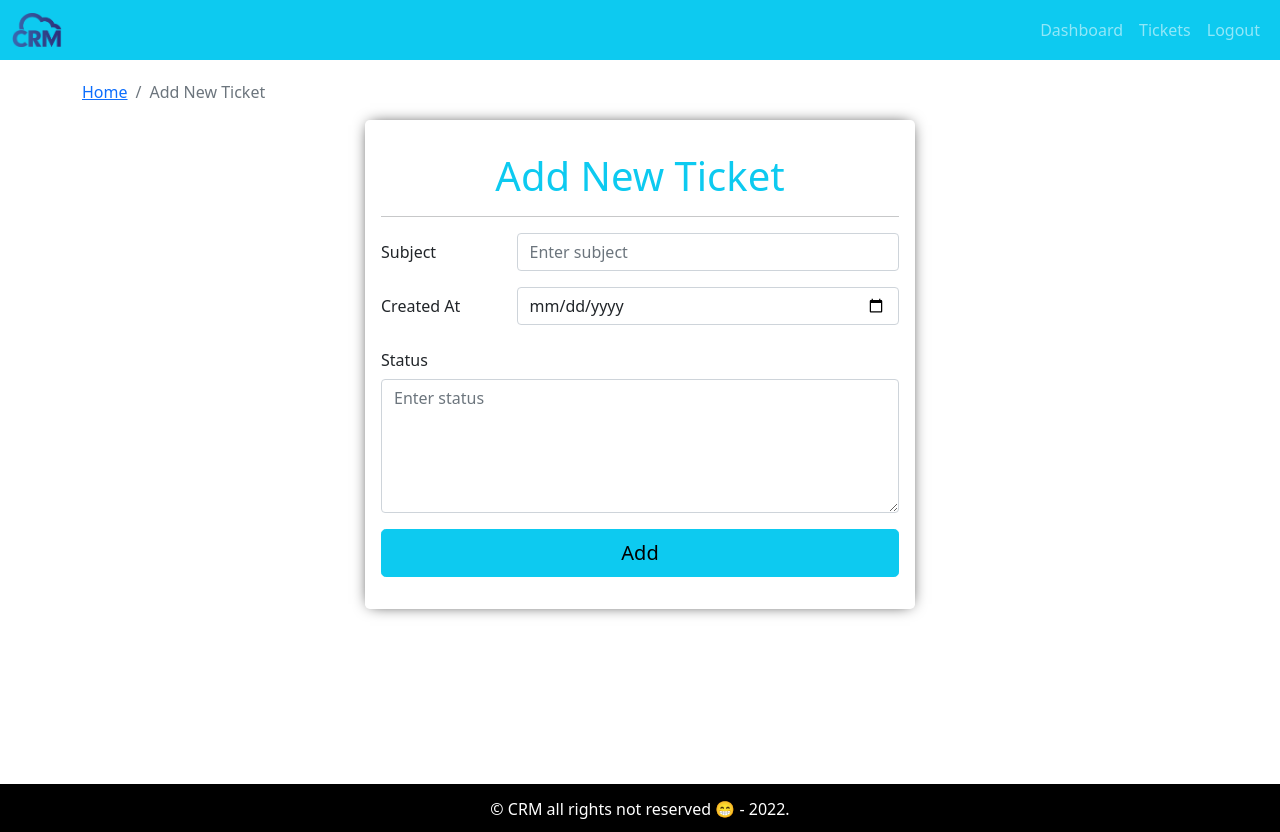
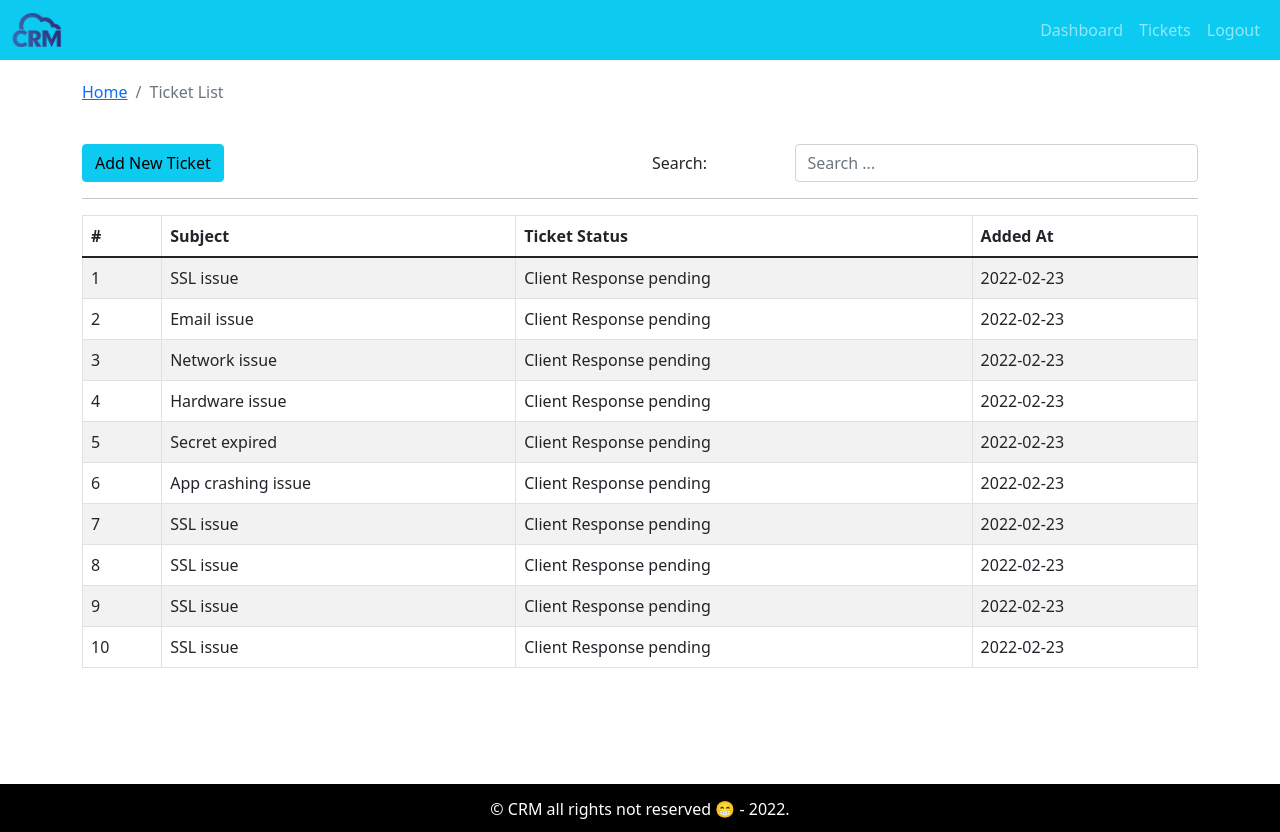
Before and after one commit to sushant1123/crm-frontend, a React (Create React App) app: page /tickets in a window 1280 px wide. Built offline with nearby package versions, Linux system fonts and the light colour scheme.

Commit message:
Create TicketList page. Add Search functionality in it.

```diff
--- a/src/App.js
+++ b/src/App.js
@@ -1,11 +1,18 @@
 import "./App.css";
 // import Entry from "./containers/entry/Entry";
 import DefaultLayout from "./layout/DefaultLayout";
+import AddTicket from "./containers/add-new-ticket/AddTicket";
+import Dashboard from "./containers/dashboard/Dashboard";
+import TicketList from "./containers/ticket-list/TicketList";
 
-function App(props) {
+function App() {
 	return (
 		<div className="App">
-			<DefaultLayout>{props.chidren}</DefaultLayout>
+			<DefaultLayout>
+				{/* <Dashboard /> */}
+				{/* <AddTicket /> */}
+				<TicketList />
+			</DefaultLayout>
 		</div>
 	);
 }
--- a/src/assets/data/dummy.tickets.json
+++ b/src/assets/data/dummy.tickets.json
@@ -7,31 +7,31 @@
 	},
 	{
 		"id": 2,
-		"subject": "SSL issue",
+		"subject": "Email issue",
 		"status": "Client Response pending",
 		"addedAt": "2022-02-23"
 	},
 	{
 		"id": 3,
-		"subject": "SSL issue",
+		"subject": "Network issue",
 		"status": "Client Response pending",
 		"addedAt": "2022-02-23"
 	},
 	{
 		"id": 4,
-		"subject": "SSL issue",
+		"subject": "Hardware issue",
 		"status": "Client Response pending",
 		"addedAt": "2022-02-23"
 	},
 	{
 		"id": 5,
-		"subject": "SSL issue",
+		"subject": "Secret expired",
 		"status": "Client Response pending",
 		"addedAt": "2022-02-23"
 	},
 	{
 		"id": 6,
-		"subject": "SSL issue",
+		"subject": "App crashing issue",
 		"status": "Client Response pending",
 		"addedAt": "2022-02-23"
 	},
--- a/src/components/tickets-table/TicketsTable.jsx
+++ b/src/components/tickets-table/TicketsTable.jsx
@@ -1,8 +1,8 @@
 import React from "react";
 import { Table } from "react-bootstrap";
+import PropTypes from "prop-types";
 
 const TicketsTable = ({ tickets }) => {
-	console.log(tickets);
 	return (
 		<Table responsive="sm md lg" striped bordered hover>
 			<thead>
@@ -14,7 +14,7 @@ const TicketsTable = ({ tickets }) => {
 				</tr>
 			</thead>
 			<tbody>
-				{tickets.length > 0 ? (
+				{tickets && tickets.length > 0 ? (
 					tickets.map((ticket) => {
 						return (
 							<tr key={ticket.id}>
@@ -38,3 +38,7 @@ const TicketsTable = ({ tickets }) => {
 };
 
 export default TicketsTable;
+
+TicketsTable.propTypes = {
+	tickets: PropTypes.array.isRequired,
+};
--- /dev/null
+++ b/src/containers/search-form/SearchForm.jsx
@@ -0,0 +1,31 @@
+import React from "react";
+import { Col, Form, Row } from "react-bootstrap";
+import PropTypes from "prop-types";
+
+const SearchForm = ({ handleOnChange, str }) => {
+	return (
+		<Form>
+			<Form.Group as={Row}>
+				<Form.Label column sm="3">
+					Search:
+				</Form.Label>
+				<Col sm="9">
+					<Form.Control
+						name="searchStr"
+						type="text"
+						placeholder="Search ..."
+						onChange={handleOnChange}
+						value={str}
+					/>
+				</Col>
+			</Form.Group>
+		</Form>
+	);
+};
+
+export default SearchForm;
+
+SearchForm.propTypes = {
+	handleOnChange: PropTypes.func.isRequired,
+	str: PropTypes.string.isRequired,
+};
--- /dev/null
+++ b/src/containers/ticket-list/TicketList.jsx
@@ -0,0 +1,57 @@
+import React, { useState, useEffect } from "react";
+import { Container, Row, Col, Button } from "react-bootstrap";
+import BreadCrum from "../../components/breadcrum/BreadCrum";
+import SearchForm from "../search-form/SearchForm";
+import TicketsTable from "../../components/tickets-table/TicketsTable";
+import tickets from "../../assets/data/dummy.tickets.json";
+
+const TicketList = () => {
+	const [str, setStr] = useState("");
+	const [displayTickets, setDisplayTickets] = useState(tickets);
+
+	const handleOnChange = (e) => {
+		const { value } = e.target;
+		setStr(value);
+		searchTickets(value);
+	};
+
+	const searchTickets = (sttr) => {
+		const filteredTickets = tickets.filter((ticket) =>
+			ticket.subject.toLowerCase().includes(sttr.toLowerCase())
+		);
+
+		setDisplayTickets(filteredTickets);
+	};
+
+	//not required
+	useEffect(() => {}, [str, displayTickets]);
+
+	return (
+		<Container>
+			<Row>
+				<Col>
+					<BreadCrum page="Ticket List" />
+				</Col>
+			</Row>
+
+			<Row className="mt-4">
+				<Col>
+					<Button variant="info">Add New Ticket</Button>
+				</Col>
+				<Col className="text-right">
+					<SearchForm handleOnChange={handleOnChange} str={str} />
+				</Col>
+			</Row>
+
+			<hr />
+
+			<Row>
+				<Col>
+					<TicketsTable tickets={displayTickets} />
+				</Col>
+			</Row>
+		</Container>
+	);
+};
+
+export default TicketList;
--- a/src/layout/DefaultLayout.jsx
+++ b/src/layout/DefaultLayout.jsx
@@ -1,20 +1,15 @@
 import React from "react";
-import AddTicket from "../containers/add-new-ticket/AddTicket";
-import Dashboard from "../containers/dashboard/Dashboard";
 import Footer from "./partials/Footer";
 import Header from "./partials/Header";
 
-const DefaultLayout = () => {
+const DefaultLayout = (props) => {
 	return (
 		<div className="default-layout">
 			<header className="header">
 				<Header />
 			</header>
 
-			<main className="main">
-				{/* <Dashboard /> */}
-				<AddTicket />
-			</main>
+			<main className="main">{props.children}</main>
 
 			<footer className="footer">
 				<Footer />
```
